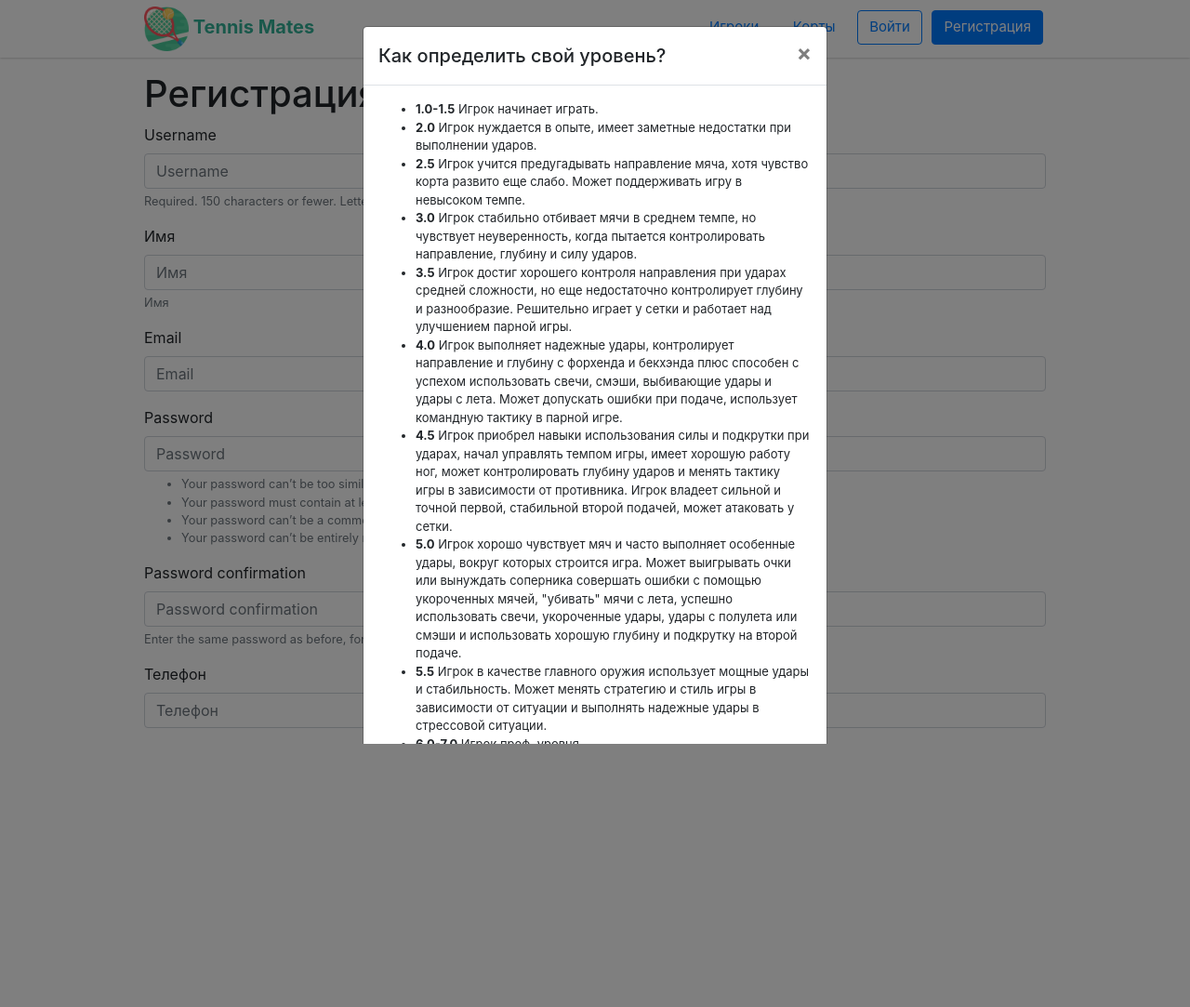
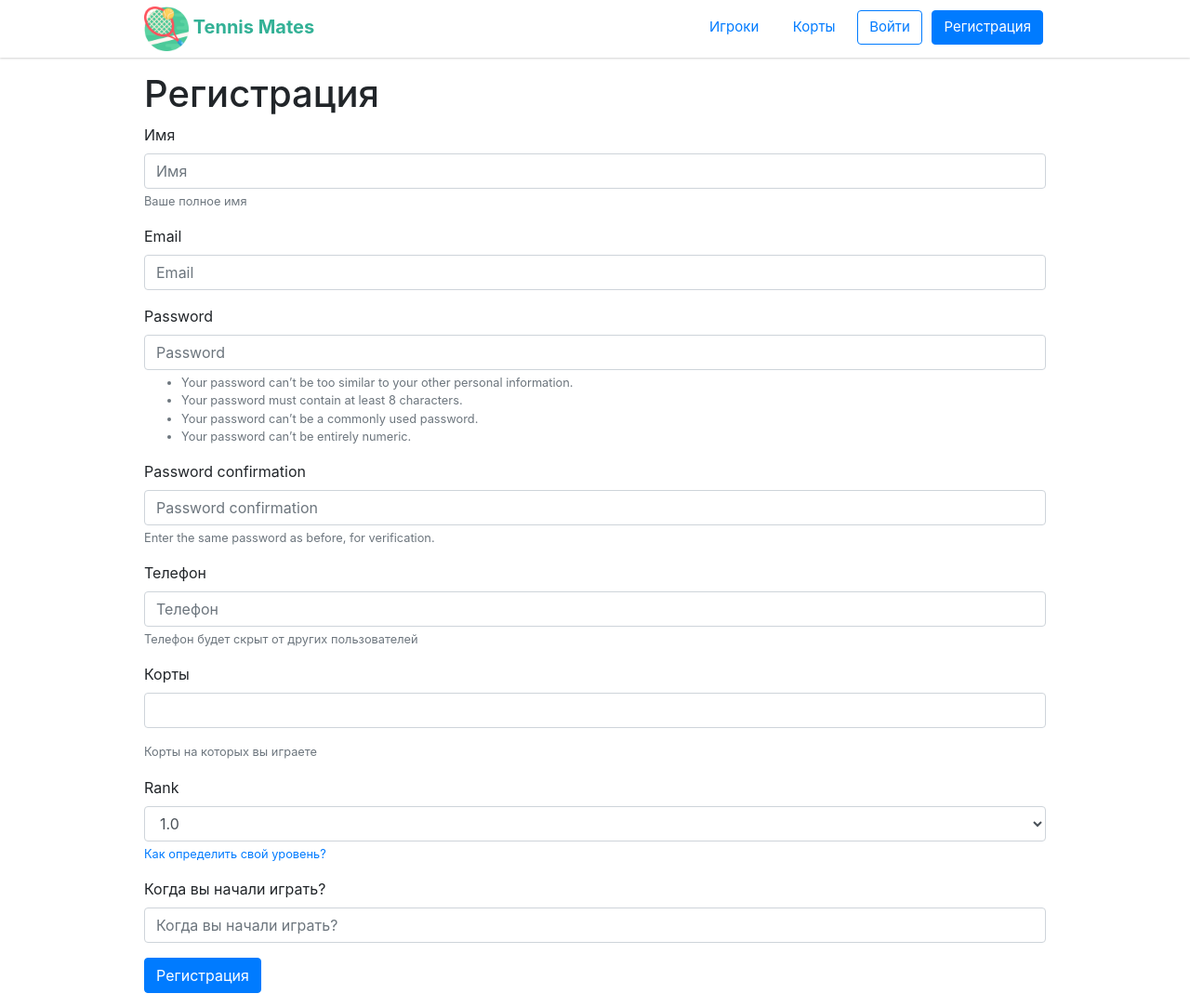
Before and after one commit to AlexKotl/tennis-friends, a Django app: page /register/ in a window 1280 px wide. Shown: the whole page at 93% size. Before the commit the page ends 800 px from the top, so only its background shows below. Run offline with Django 3.2, Linux system fonts and the light colour scheme; data that the repository does not hold is empty; style sheets or scripts are compiled from the project's sources; some libraries are stand-ins or nearby versions.

Commit message:
misc registration form improvements

```diff
--- a/app/forms.py
+++ b/app/forms.py
@@ -4,21 +4,26 @@ from django.contrib.auth import get_user_model
 from .models import Player, Court
 
 class PlayerCreationForm(UserCreationForm):
-    first_name = forms.CharField(label='Имя', max_length=100, help_text="Имя")
+    first_name = forms.CharField(label='Имя', max_length=100, help_text="Ваше полное имя")
     email = forms.EmailField(label='Email', max_length=100)
-    phone = forms.CharField(label='Телефон', max_length=100)
-    courts = forms.ModelChoiceField(queryset=Court.objects.all(),
+    phone = forms.CharField(label='Телефон', max_length=100, help_text="Телефон будет скрыт от других пользователей")
+    courts = forms.ModelChoiceField(
+        queryset=Court.objects.all(),
         widget=forms.CheckboxSelectMultiple,
         required=False,
         empty_label=None,
         label="Корты",
-        help_text="Корты на которых вы играете")
-    rank = forms.CharField(label='Ваш уровень', max_length=100)
+        help_text="Корты на которых вы играете"
+    )
+    rank = forms.ChoiceField(
+        choices=[(x/10, x/10) for x in range(10, 75, 5)],
+        help_text="<a href='#' data-toggle='modal' data-target='#rankModal'>Как определить свой уровень?</a>"
+    )
     player_since = forms.CharField(label='Когда вы начали играть?', max_length=100)
 
     class Meta:
         model = Player
-        fields = ('username', "first_name", 'email')
+        fields = ("first_name", 'email')
 
 class PlayerChangeForm(UserChangeForm):
     class Meta:
--- a/templates/registration/register.html
+++ b/templates/registration/register.html
@@ -38,9 +38,5 @@
         </div>
     </div>
 
-    <script>
-        $(document).ready(function() {
-            $("#rankModal").modal();
-        });
-    </script>
+
 {% endblock %}
```
